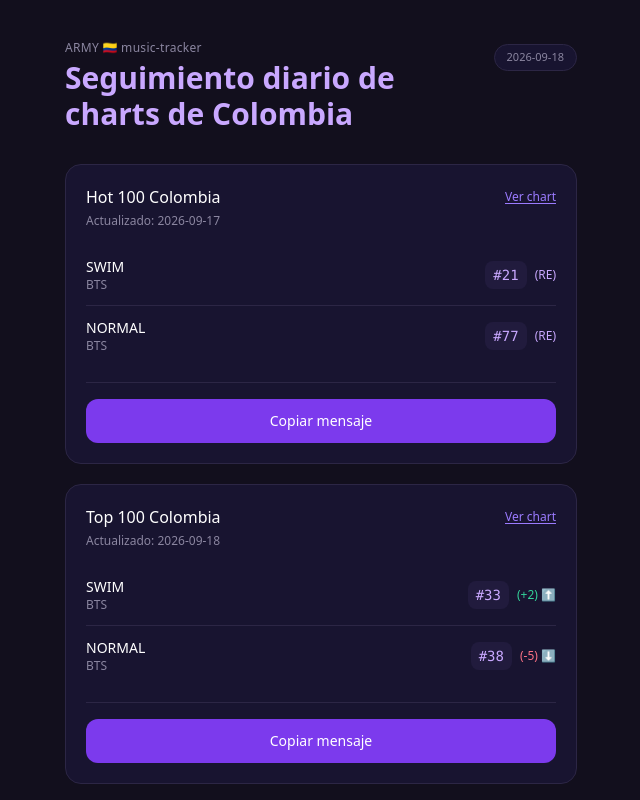
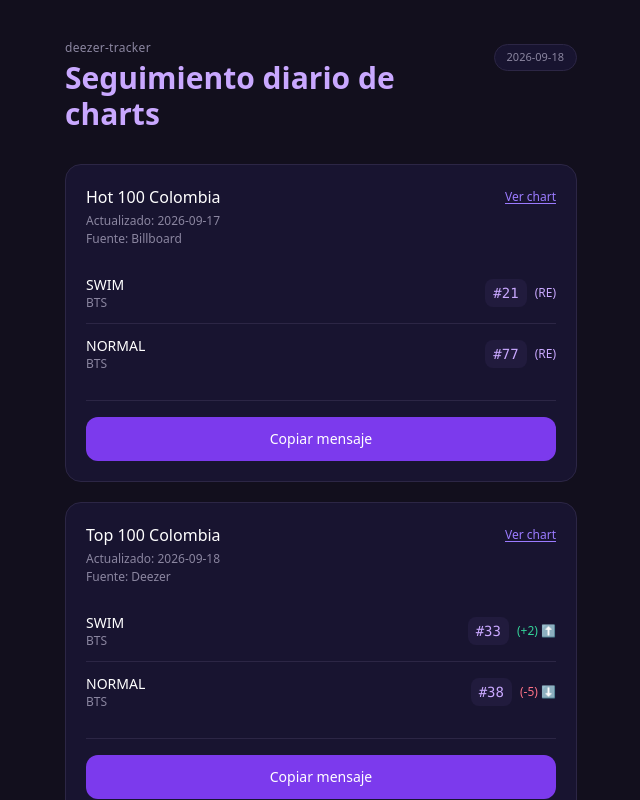
Before and after one commit to 93mylu22/deezer-tracker, a Next.js app: page /deezer-tracker/ in a window 1280 px wide. Shown: the top 800 px of the page, without its empty margins (319-959 px from the left). Built offline with nearby package versions, Linux system fonts and the light colour scheme.

Commit message:
Add files via upload

```diff
--- a/app/ChartPanel.tsx
+++ b/app/ChartPanel.tsx
@@ -7,8 +7,16 @@
 interface Chart {
   id: string;
   name: string;
+  source?: string;
   playlistId?: string;
   url: string;
+}
+
+/** Nombre bonito para mostrar según el campo "source" de charts.json. */
+function nombreFuente(source?: string): string {
+  if (source === "deezer") return "Deezer";
+  if (source === "billboard") return "Billboard";
+  return source ?? "Desconocida";
 }
 
 type EstadoCopiado = "idle" | "copiado" | "error";
@@ -111,6 +119,9 @@
       {fechaHoy && (
         <p className="mt-1 text-xs text-muted">Actualizado: {fechaHoy}</p>
       )}
+      <p className="mt-0.5 text-xs text-muted">
+        Fuente: {nombreFuente(chart.source)}
+      </p>
 
       <ul className="mt-4 divide-y divide-border">
         {items.length === 0 && (
--- a/app/page.tsx
+++ b/app/page.tsx
@@ -6,6 +6,7 @@
 interface Chart {
   id: string;
   name: string;
+  source?: string;
   playlistId?: string;
   url: string;
 }
@@ -33,10 +34,10 @@
         <header className="mb-6 flex items-start justify-between gap-3 sm:mb-8">
           <div>
             <p className="text-xs font-medium tracking-wide text-muted">
-              ARMY 🇨🇴 music-tracker
+              deezer-tracker
             </p>
             <h1 className="mt-1 text-xl font-semibold leading-tight text-accentLight sm:text-3xl">
-              Seguimiento diario de charts de Colombia
+              Seguimiento diario de charts
             </h1>
           </div>
           <span className="mt-1 shrink-0 rounded-full border border-border bg-surface px-3 py-1 text-[11px] text-muted">
```
